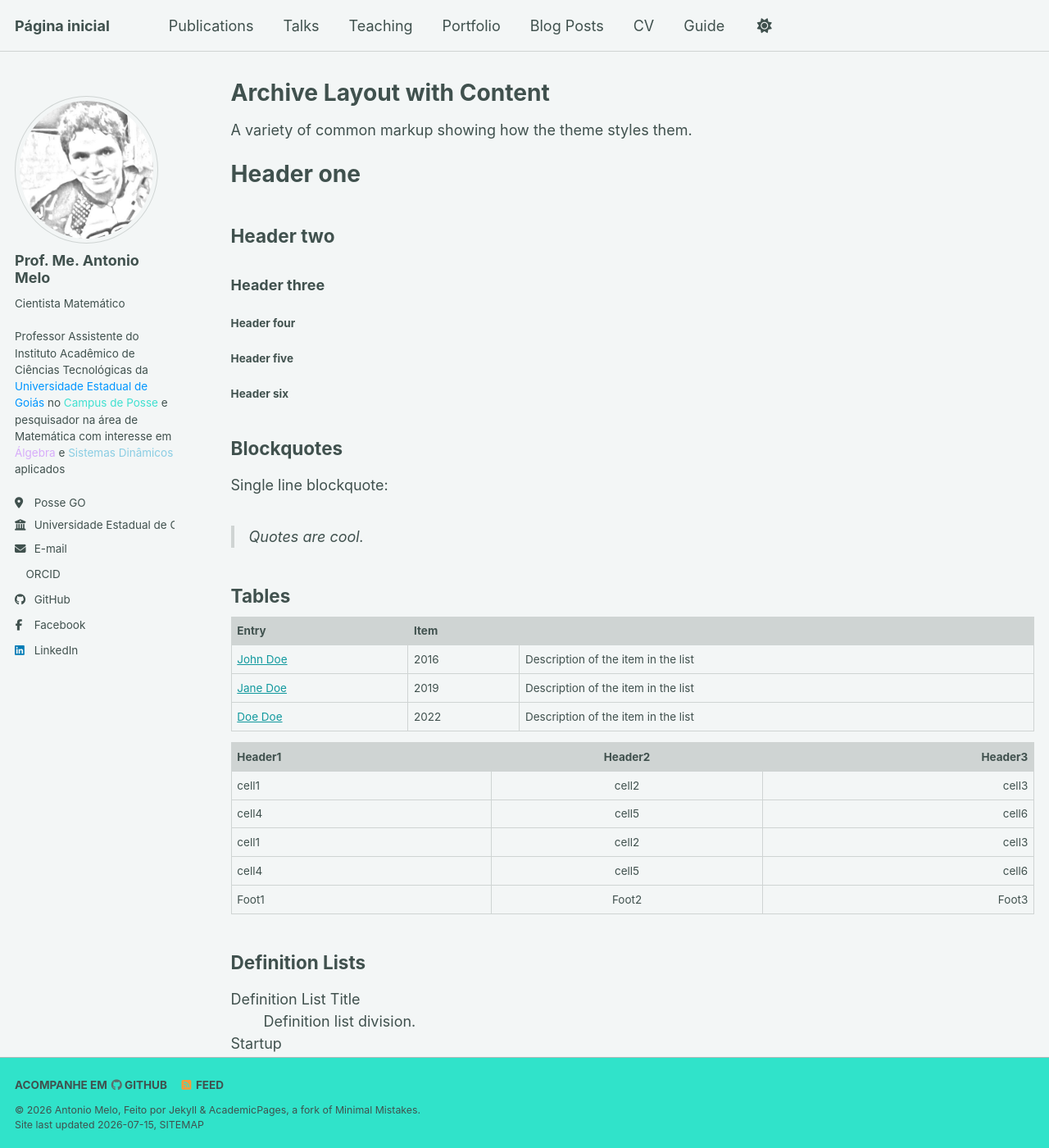
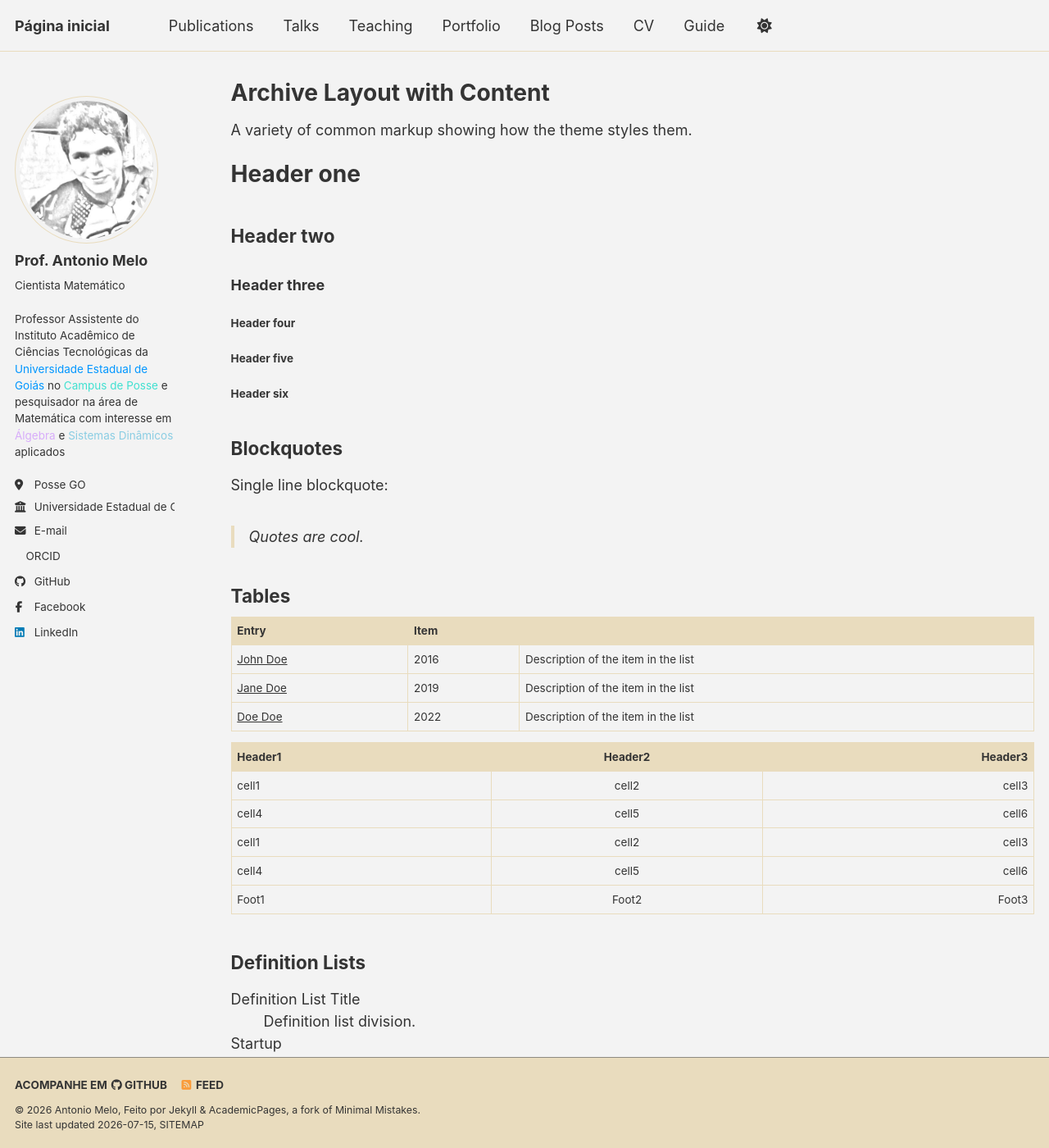
Before and after one commit to antmelo/antmelo.github.io, a Jekyll site: the page built from _pages/archive-layout-with-content.md, in a window 1280 px wide and 1400 px high. Shown: the whole window at 82% size. Built offline with Jekyll 4.4.1, drawn with Linux system fonts in a browser that asks for light colours; nearby versions of some CDN libraries; a style sheet for code colours, icons or effects is not loaded.

Commit message:
Update _config.yml

```diff
--- a/_config.yml
+++ b/_config.yml
@@ -8,7 +8,7 @@
 
 # Basic Site Settings
 locale                   : "pt-BR"
-site_theme               : "mint" # The available themes options are "default", "air", "sunrise", "mint", "dirt" and "contrast"
+site_theme               : "dirt" # The available themes options are "default", "air", "sunrise", "mint", "dirt" and "contrast"
 title                    : "Página inicial"
 title_separator          : "-"
 name                     : &name "Antonio Melo"
@@ -23,7 +23,7 @@
 author:
   # Biographic information
   avatar           : "pencil_sketch_1460325811596.jpg"
-  name             : "Prof. Me. Antonio Melo"
+  name             : "Prof. Antonio Melo"
   pronouns         : # example: "she/her"
   bio              : "Cientista Matemático <br> <br> Professor Assistente do Instituto Acadêmico de Ciências Tecnológicas da <a style='color: #0096ff;text-decoration:none;' href='https://ueg.br'>Universidade Estadual de Goiás</a> no <a style='color: turquoise;text-decoration:none;' href='https://www.ueg.br/posse/'>Campus de Posse</a> e pesquisador na área de Matemática com interesse em <a style='color: #d7acfa;text-decoration:none;' href='https://pt.wikipedia.org/wiki/%C3%81lgebra_abstrata'>Álgebra</a> e <a style='color: #8acde3;text-decoration:none;' href='https://pt.wikipedia.org/wiki/Sistema_din%C3%A2mico'>Sistemas Dinâmicos</a> aplicados"
   employer         : "Universidade Estadual de Goiás"
```
